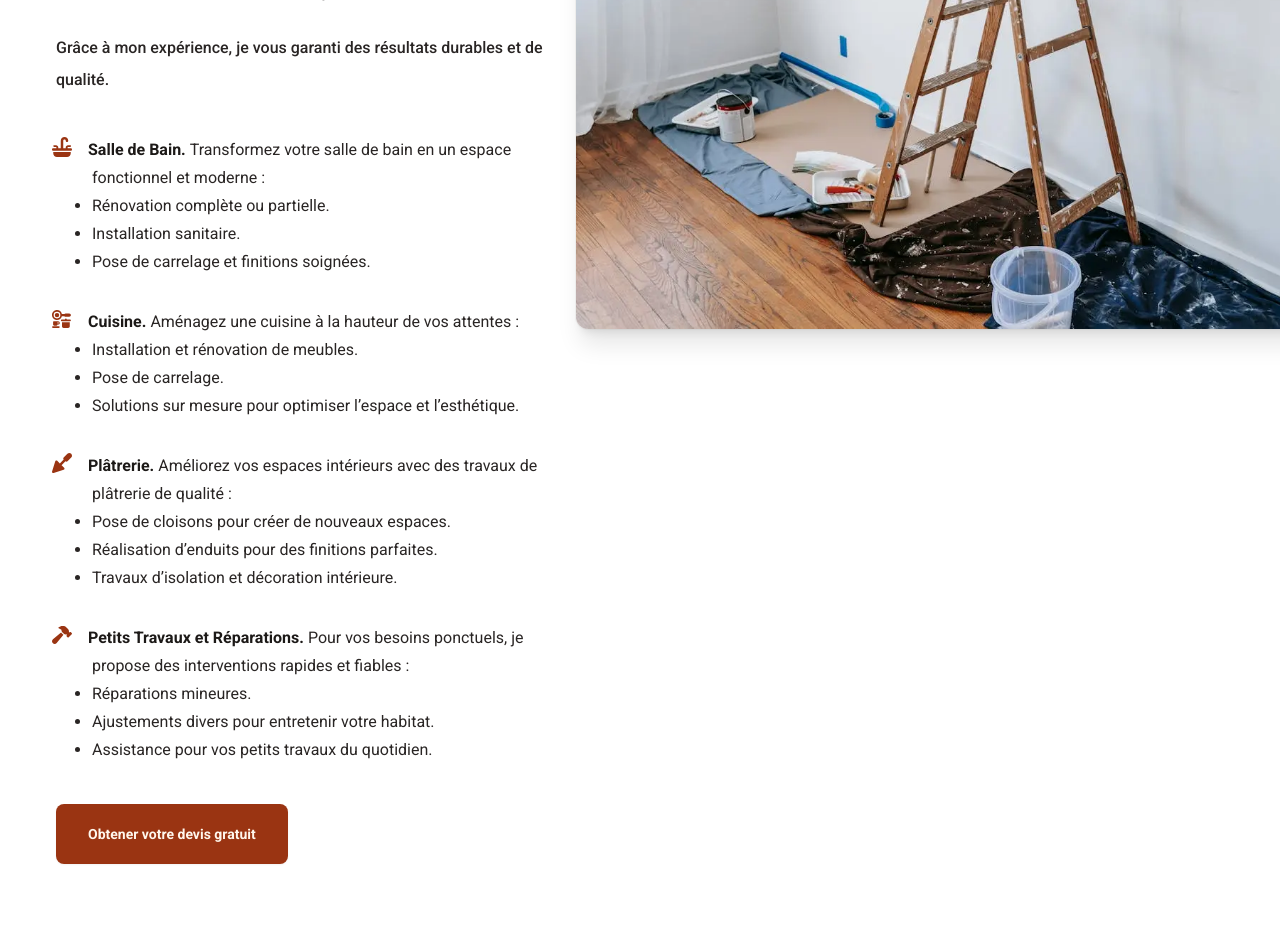
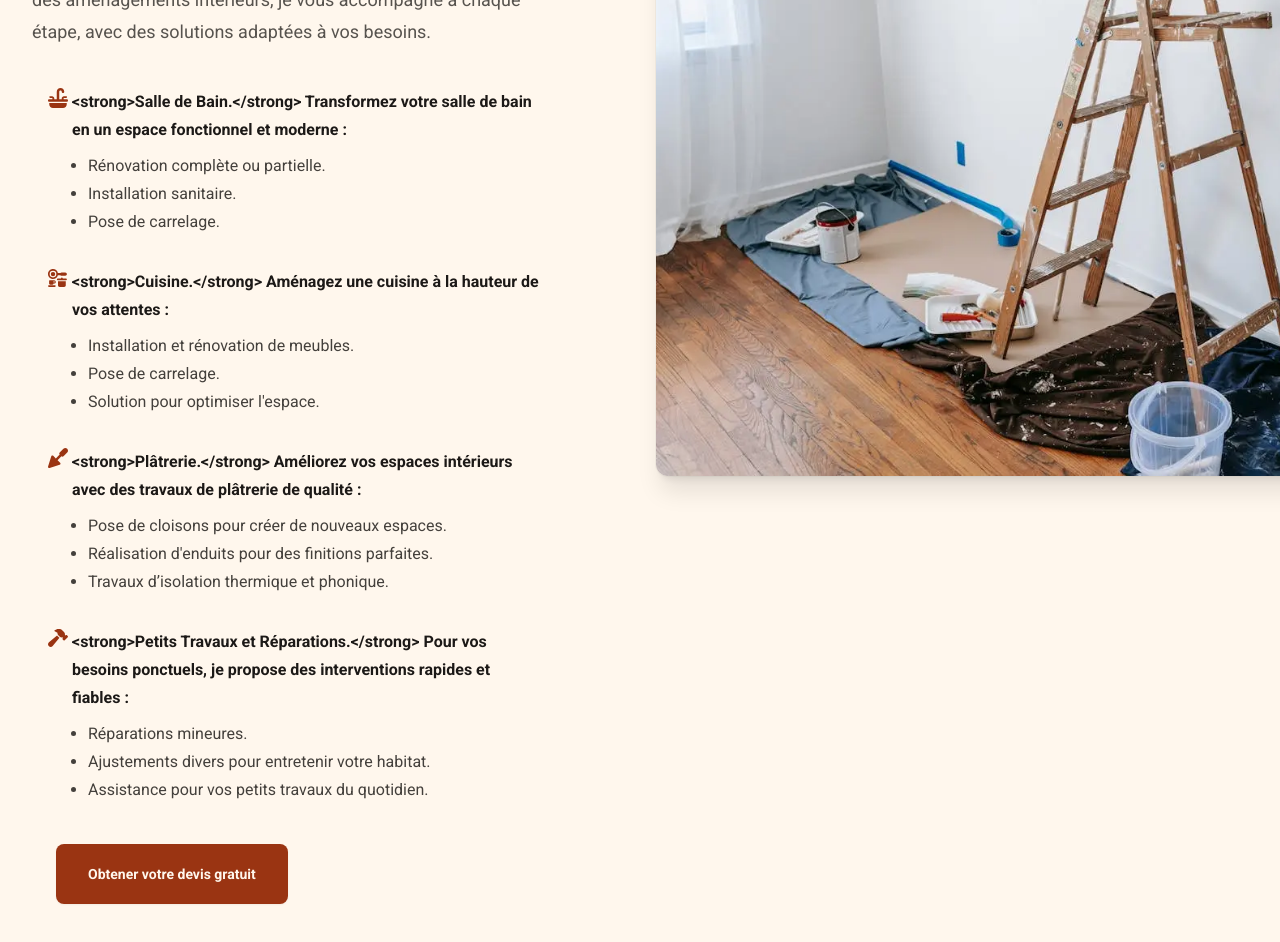
Before and after one commit to PierreMaze/clou-et-cie, a React (Vite) app: page / in a window 1280 px wide. Shown: the part 1100-2042 px from the top of the page. Built offline with nearby package versions, Linux system fonts and the light colour scheme.

Commit message:
Updated the Services table and modified the map to display an unordered list.

```diff
--- a/src/pages/Services.jsx
+++ b/src/pages/Services.jsx
@@ -6,136 +6,107 @@ import {
   FaHammer,
 } from '../utils/FontAwesome.config.jsx';
 
-const detailsAboutTheServices = [
+const services = [
   {
     id: 1,
-    name: 'Salle de Bain.',
-    description: (
-      <>
-        Transformez votre salle de bain en un espace fonctionnel et moderne :
-        <ul className="list-disc">
-          <li>Rénovation complète ou partielle.</li>
-          <li>Installation sanitaire.</li>
-          <li>Pose de carrelage et finitions soignées.</li>
-        </ul>
-      </>
-    ),
-
+    title:
+      '<strong>Salle de Bain.</strong> Transformez votre salle de bain en un espace fonctionnel et moderne :',
+    list: [
+      'Rénovation complète ou partielle.',
+      'Installation sanitaire.',
+      'Pose de carrelage.',
+    ],
     icon: FaSink,
   },
   {
     id: 2,
-    name: 'Cuisine.',
-    description: (
-      <>
-        Aménagez une cuisine à la hauteur de vos attentes :
-        <ul className="list-disc">
-          <li>Installation et rénovation de meubles.</li>
-          <li>Pose de carrelage.</li>
-          <li>Solutions sur mesure pour optimiser l’espace et l’esthétique.</li>
-        </ul>
-      </>
-    ),
-
+    title:
+      '<strong>Cuisine.</strong> Aménagez une cuisine à la hauteur de vos attentes :',
+    list: [
+      'Installation et rénovation de meubles.',
+      'Pose de carrelage.',
+      "Solution pour optimiser l'espace.",
+    ],
     icon: FaKitchenSet,
   },
   {
     id: 3,
-    name: 'Plâtrerie.',
-    description: (
-      <>
-        Améliorez vos espaces intérieurs avec des travaux de plâtrerie de
-        qualité :
-        <ul className="list-disc">
-          <li>Pose de cloisons pour créer de nouveaux espaces.</li>
-          <li>Réalisation d’enduits pour des finitions parfaites.</li>
-          <li>Travaux d’isolation et décoration intérieure.</li>
-        </ul>
-      </>
-    ),
-
+    title:
+      '<strong>Plâtrerie.</strong> Améliorez vos espaces intérieurs avec des travaux de plâtrerie de qualité :',
+    list: [
+      'Pose de cloisons pour créer de nouveaux espaces.',
+      "Réalisation d'enduits pour des finitions parfaites.",
+      'Travaux d’isolation thermique et phonique.',
+    ],
     icon: FaTrowel,
   },
   {
     id: 4,
-    name: 'Petits Travaux et Réparations.',
-    description: (
-      <>
-        Pour vos besoins ponctuels, je propose des interventions rapides et
-        fiables :
-        <ul className="list-disc">
-          <li>Réparations mineures.</li>
-          <li>Ajustements divers pour entretenir votre habitat.</li>
-          <li>Assistance pour vos petits travaux du quotidien.</li>
-        </ul>
-      </>
-    ),
-
+    title:
+      '<strong>Petits Travaux et Réparations.</strong> Pour vos besoins ponctuels, je propose des interventions rapides et fiables :',
+    list: [
+      'Réparations mineures.',
+      'Ajustements divers pour entretenir votre habitat.',
+      'Assistance pour vos petits travaux du quotidien.',
+    ],
     icon: FaHammer,
   },
 ];
 
 const Services = () => {
   return (
-    <div className="h-screen">
-      <div className="py-12 overflow-hidden sm:py-24">
-        <div className="px-6 mx-auto max-w-7xl md:px-8 lg:px-10 xl:px-14 2xl:px-18">
+    <div className="py-24 overflow-hidden bg-orange-50 sm:py-32">
+      <div className="px-6 mx-auto max-w-7xl lg:px-8">
         <div className="grid max-w-2xl grid-cols-1 mx-auto gap-x-8 gap-y-16 sm:gap-y-20 lg:mx-0 lg:max-w-none lg:grid-cols-2">
-            <div className="lg:pr-8 lg:pt-4 2xl:-ml-32 2xl:mr-19 min-[1900px]:-ml-64 min-[1900px]:mr-40 min-[2000px]:-ml-80 min-[2000px]:mr-30">
-              <div className=" lg:max-w-lg 2xl:max-w-full">
-                {/* <!--Header section--> */}
-                <div>
-                  <h2 className="text-lg font-semibold leading-7 text-orange-800 uppercase">
+          <div className="lg:pt-4 lg:pr-8">
+            <div className="lg:max-w-lg">
+              <h2 className="font-semibold text-orange-800 text-base/7">
                 Des services complets
               </h2>
-                  <p className="mt-2 text-3xl font-bold tracking-tight uppercase text-stone-900 font-kreon sm:text-4xl">
-                    pour tous vos travaux
+              <p className="mt-2 text-4xl font-semibold tracking-tight text-stone-900 text-pretty sm:text-5xl">
+                pour tous vos travaux.
               </p>
-                  <p className="mt-6 font-medium leading-8 lg:mr-6 text-stone-800 text-md">
-                    Que ce soit pour une rénovation, des travaux de plomberie ou
-                    des aménagements intérieurs, je vous accompagne à chaque
-                    étape, avec des solutions sur mesure et adaptées à vos
-                    besoins.
+              <p className="mt-6 text-stone-600 text-lg/8">
+                Que ce soit pour une rénovation, des travaux de plomberie ou des
+                aménagements intérieurs, je vous accompagne à chaque étape, avec
+                des solutions adaptées à vos besoins.
               </p>
-                  <p className="mt-6 font-medium leading-8 lg:mr-6 text-stone-800 text-md">
-                    Grâce à mon expérience, je vous garanti des résultats
-                    durables et de qualité.
-                  </p>
-                </div>
-                {/* <!--Services offered sections--> */}
-                <dl className="max-w-xl mt-10 space-y-8 text-base leading-7 text-stone-800 lg:max-w-none">
-                  {detailsAboutTheServices.map((details) => (
-                    <div
-                      key={details.id}
-                      className="relative ml-12 mr-2 lg:mr-0 lg:ml-9"
-                    >
-                      <div className="inline mr-1 font-semibold text-stone-900">
-                        <span className="mr-4 -ml-10">
-                          <details.icon
+              <dl className="max-w-xl mt-10 space-y-8 text-stone-600 text-base/7 lg:max-w-none">
+                {services.map((service) => (
+                  <div key={service.id} className="relative ml-4">
+                    <dt className="flex items-start space-x-1 font-semibold -ml-2s text-stone-900">
+                      <service.icon
                         aria-hidden="true"
-                            className="absolute text-orange-600 size-5 left-1 top-1 "
+                        className="text-orange-800 size-5"
                       />
-                        </span>
-                        {details.name}
-                      </div>
-                      <div className="inline">{details.description}</div>
+                      <span>{service.title}</span>
+                      &nbsp;{service.description}
+                    </dt>
+                    <ul className="pl-10 mt-2 list-disc text-stone-700">
+                      {service.list.map((element, index) => (
+                        <li key={index}>{element}</li>
+                      ))}
+                    </ul>
                   </div>
                 ))}
               </dl>
-                {/* <!--Action button--> */}
-                <button
-                  onClick="window.location.href='#contact'"
-                  className="w-full py-4 mx-auto mt-10 text-sm font-semibold leading-7 duration-300 ease-in-out delay-100 bg-orange-800 rounded-lg shadow-sm text-orange-50 lg:max-w-none md:w-fit md:px-8 hover:bg-orange-900 focus-visible:outline focus-visible:outline-2 focus-visible:outline-offset-2 focus-visible:outline-orange-800"
+            </div>
+            <div className="flex">
+              <a
+                href="#contact"
+                className="w-full py-4 mt-10 text-sm font-semibold leading-7 text-center duration-300 ease-in-out delay-100 bg-orange-800 rounded-lg shadow-sm lg:ml-6 mx- text-orange-50 sm:max-w-none sm:w-fit sm:px-8 hover:bg-orange-900"
               >
                 Obtener votre devis gratuit
-                </button>
+              </a>
             </div>
           </div>
-            {/* <!--Picture Renovation Container--> */}
+          <div className="relative">
             <img
-              alt="Rooftop(= Terasse sur le toit) de luminescence."
+              alt="Product screenshot"
               src={RenovationPicture}
-              className="w-[24rem] max-w-full rounded-xl shadow-xl ring-1 ring-stone-400/10 lg:max-w-none sm:w-[50rem] md:-ml-4 lg:-ml-20 min-[2000px]:w-[90rem] "
+              width={2432}
+              height={1442}
+              className="sticky top-10 w-full max-w-none rounded-xl ring-1 shadow-xl ring-stone-400/10 sm:w-[57rem] md:-ml-4 lg:-ml-0"
             />
           </div>
         </div>
```
Lines whose indentation alone changed are shown as unchanged.
